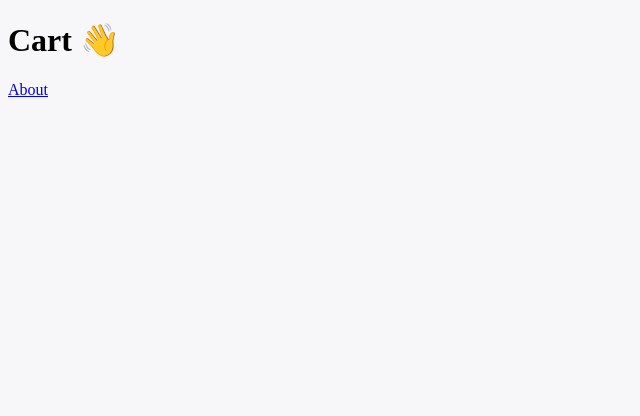
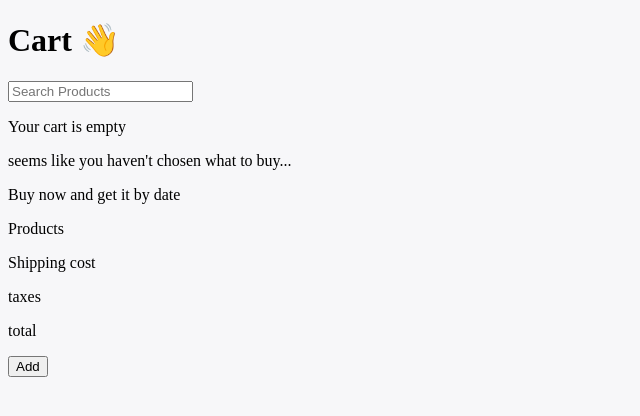
Before and after one commit to hellenfc/shopping-cart, a Next.js app: page / in a window 1280 px wide. Shown: the top 416 px of the page, without its empty margins (0-640 px from the left). Built offline with nearby package versions, Linux system fonts and the light colour scheme.

Commit message:
changes shopping cart

```diff
--- a/components/Layout.tsx
+++ b/components/Layout.tsx
@@ -1,40 +1,30 @@
 import React, { ReactNode } from 'react'
-import Link from 'next/link'
+//import Link from 'next/link'
 import Head from 'next/head'
+
+import { createGlobalStyle } from "styled-components";
+
+const GlobalStyle = createGlobalStyle`
+  body {
+    background: #F7F7F9
+  }
+`;
 
 type Props = {
   children?: ReactNode
   title?: string
 }
 
-const Layout = ({ children, title = 'This is the default title' }: Props) => (
+const Layout = ({children , title = 'This is the default title'  }: Props) => (
   <div>
     <Head>
       <title>{title}</title>
       <meta charSet="utf-8" />
       <meta name="viewport" content="initial-scale=1.0, width=device-width" />
     </Head>
-    <header>
-      <nav>
-        <Link href="/">
-          <a>Home</a>
-        </Link>{' '}
-        |{' '}
-        <Link href="/about">
-          <a>About</a>
-        </Link>{' '}
-        |{' '}
-        <Link href="/users">
-          <a>Users List</a>
-        </Link>{' '}
-        | <a href="/api/users">Users API</a>
-      </nav>
-    </header>
+    {/* <header></header> */}
+    <GlobalStyle />
     {children}
-    <footer>
-      <hr />
-      <span>I'm here to stay (Footer)</span>
-    </footer>
   </div>
 )
 
--- a/pages/index.tsx
+++ b/pages/index.tsx
@@ -1,26 +1,117 @@
+
+import React, { useState, useEffect } from "react";
+
 import Link from 'next/link'
-import styled from "styled-components"
+import Router from 'next/router'
 
-import { createGlobalStyle } from "styled-components";
+import styled from "styled-components";
+import Layout from '../components/Layout';
 
-const GlobalStyle = createGlobalStyle`
-  body {
-    background: #F7F7F9
+const products = [
+  { id: 1, name: "Yogurt", value: 23.5, image: 'https://www.google.com/url?sa=i&url=https%3A%2F%2Fbetterstudio.com%2Fblog%2Finstagram-image-sizes%2F&psig=AOvVaw1vAqkHYnBo-Rf3vs0pbxhx&ust=1598039165782000&source=images&cd=vfe&ved=0CAIQjRxqFwoTCJjp7_jFqusCFQAAAAAdAAAAABAD' },
+  { id: 2, name: "Water", value: 20.5, image: 'https://www.google.com/url?sa=i&url=https%3A%2F%2Fbetterstudio.com%2Fblog%2Finstagram-image-sizes%2F&psig=AOvVaw1vAqkHYnBo-Rf3vs0pbxhx&ust=1598039165782000&source=images&cd=vfe&ved=0CAIQjRxqFwoTCJjp7_jFqusCFQAAAAAdAAAAABAD' },
+  { id: 3, name: "Water", value: 40, image: 'https://www.google.com/url?sa=i&url=https%3A%2F%2Fbetterstudio.com%2Fblog%2Finstagram-image-sizes%2F&psig=AOvVaw1vAqkHYnBo-Rf3vs0pbxhx&ust=1598039165782000&source=images&cd=vfe&ved=0CAIQjRxqFwoTCJjp7_jFqusCFQAAAAAdAAAAABAD' },
+  { id: 4, name: "Water", value: 12, image: 'https://www.google.com/url?sa=i&url=https%3A%2F%2Fbetterstudio.com%2Fblog%2Finstagram-image-sizes%2F&psig=AOvVaw1vAqkHYnBo-Rf3vs0pbxhx&ust=1598039165782000&source=images&cd=vfe&ved=0CAIQjRxqFwoTCJjp7_jFqusCFQAAAAAdAAAAABAD' },
+  { id: 5, name: "Tea", value: 10, image: 'https://www.google.com/url?sa=i&url=https%3A%2F%2Fbetterstudio.com%2Fblog%2Finstagram-image-sizes%2F&psig=AOvVaw1vAqkHYnBo-Rf3vs0pbxhx&ust=1598039165782000&source=images&cd=vfe&ved=0CAIQjRxqFwoTCJjp7_jFqusCFQAAAAAdAAAAABAD' },
+  { id: 6, name: "Coke", value: 10, image: 'https://www.google.com/url?sa=i&url=https%3A%2F%2Fbetterstudio.com%2Fblog%2Finstagram-image-sizes%2F&psig=AOvVaw1vAqkHYnBo-Rf3vs0pbxhx&ust=1598039165782000&source=images&cd=vfe&ved=0CAIQjRxqFwoTCJjp7_jFqusCFQAAAAAdAAAAABAD' },
+]
+
+interface IProduct {
+  id: number,
+  name: string,
+  value: number,
+  image: string
+}
+
+const handleClick = () => {
+  // console.log('Handle click');
+  // revisar si supera e valor de compra para poder enviar a la  siguiente pagina y desploquear el boton
+  Router.push('/ThankYou')
+
+}
+
+
+const CartPage = () => {
+  const [userCart, setUserCart] = useState([]);
+  const [userInput, setUserInput] = useState("");
+  const [searchResult, setSearchResult] = useState<IProduct[]>([]);
+
+
+  const searchProduct = (event: React.ChangeEvent<HTMLInputElement>) => {
+    const input = event.target.value;
+    setUserInput(input);
+
+    let results = products.filter(element => {
+       return element.name.toLowerCase() === input.toLowerCase()
+    })
+    setSearchResult(results);
+    // console.log('result array',  results);
+    // console.log('result array',  searchResult);
   }
-`;
 
-//background: #F7F7F9;
-const CartPage = () => (
-  <div title="Cart">
-    <GlobalStyle />
+  const renderCart = () => {
+    console.log('userInput', userInput);
 
-    <h1>Cart 👋</h1>
-    <p>
-      <Link href="/about">
-        <a>About</a>
+    if(userInput !== ""){
+      //si hay texto en el box
+      console.log('buscando', searchResult)
+      if(searchResult.length === 0){
+        return <p>Producto no encontrado</p>
+      }else{
+        return searchResult.map((result, i) => {
+          console.log('resutl')
+          return (
+            <div>
+              <p>--Producto--</p>
+              <p>Name: ${result.name}</p>
+              <p>Price: ${result.value}</p>
+            </div>
+          )
+        });
+      }
+
+    }
+    if (userCart.length > 0 && userInput === ""){
+      // si no hay texto en el box
+      // console.log('este es mi carrito')
+      return <p>Este es mi carrito</p>
+    }
+    if (userCart.length === 0) {
+      return (
+        <div>
+          <p>Your cart is empty</p>
+          <p>seems like you haven't chosen what to buy...</p>
+        </div>
+      )
+    }
+  }
+
+  return (
+    <Layout title="Cart">
+      <h1>Cart 👋</h1>
+      <div>
+        <input type="text" placeholder='Search Products' onChange={(e)  => { searchProduct(e)}}></input>
+        <div>
+          {renderCart()}
+        </div>
+      </div>
+      <div>
+        <p>Buy now and get it by date</p>
+        <div>
+          <p>Products</p>
+          <p>Shipping cost</p>
+          <p>taxes</p>
+          <p>total</p>
+        </div>
+      </div>
+      <button onClick={() => { handleClick() }}>Add</button>
+      {/* <p>
+      <Link href="/ThankYou">
+        <a>Thank you Page</a>
       </Link>
-    </p>
-  </div>
-);
+    </p> */}
+    </Layout>
+  )
+};
 
 export default CartPage
```
Also changed, not shown: pages/ThankYou.tsx (added, +29 -0 lines), pages/about.tsx (deleted, +0 -26 lines).
